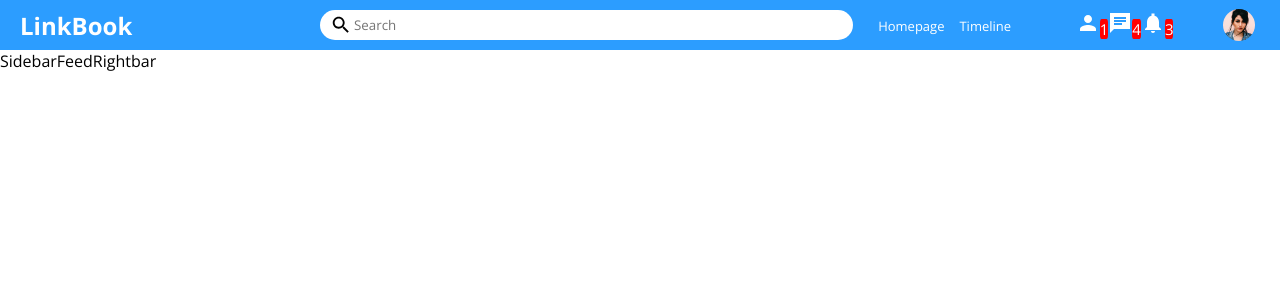
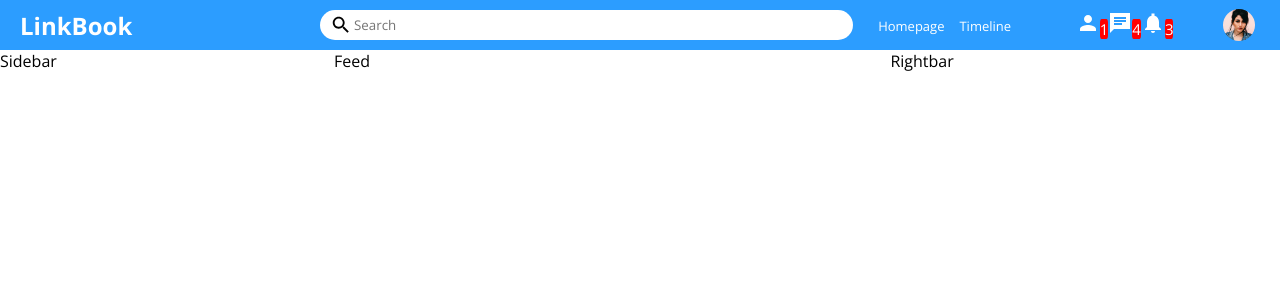
Before and after one commit to amalary/linkBookDesign, a React (Create React App) app in the folder link-book-design/: page / in a window 1280 px wide. Shown: the top 300 px of the page. Built offline with nearby package versions, Linux system fonts and the light colour scheme; the HTML template or start-up script is replaced by a standard one.

Commit message:
Finish body components

```diff
--- a/link-book-design/src/components/feed/Feed.jsx
+++ b/link-book-design/src/components/feed/Feed.jsx
@@ -2,6 +2,11 @@ import '../feed/feed.css'
 
 export default function Feed() {
   return (
-    <div>Feed</div>
+    <div className='feed'>
+
+        Feed
+
+
+    </div>
   )
 }
--- a/link-book-design/src/components/feed/feed.css
+++ b/link-book-design/src/components/feed/feed.css
@@ -0,0 +1,4 @@
+.feed{
+
+    flex: 5;
+}
--- a/link-book-design/src/components/rightbar/Rightbar.jsx
+++ b/link-book-design/src/components/rightbar/Rightbar.jsx
@@ -2,6 +2,8 @@ import '../rightbar/rightbar.css'
 
 export default function Rightbar() {
   return (
-    <div>Rightbar</div>
+    <div className='rightbar'>
+        Rightbar
+        </div>
   )
 }
--- a/link-book-design/src/components/rightbar/rightbar.css
+++ b/link-book-design/src/components/rightbar/rightbar.css
@@ -0,0 +1,3 @@
+.rightbar{
+    flex:3.5;
+}
--- a/link-book-design/src/components/sidebar/Sidebar.jsx
+++ b/link-book-design/src/components/sidebar/Sidebar.jsx
@@ -3,7 +3,7 @@ import '../sidebar/sidebar.css'
 export default function Sidebar() {
 
 return (
-    <div>
+    <div className='sidebar'>
 
         Sidebar
 
--- a/link-book-design/src/components/sidebar/sidebar.css
+++ b/link-book-design/src/components/sidebar/sidebar.css
@@ -0,0 +1,3 @@
+.sidebar{
+    flex: 3;
+}
--- a/link-book-design/src/pages/home/home.css
+++ b/link-book-design/src/pages/home/home.css
@@ -1,3 +1,4 @@
 .homeContainer{
     display: flex;
+    width: 100%;
 }
```
